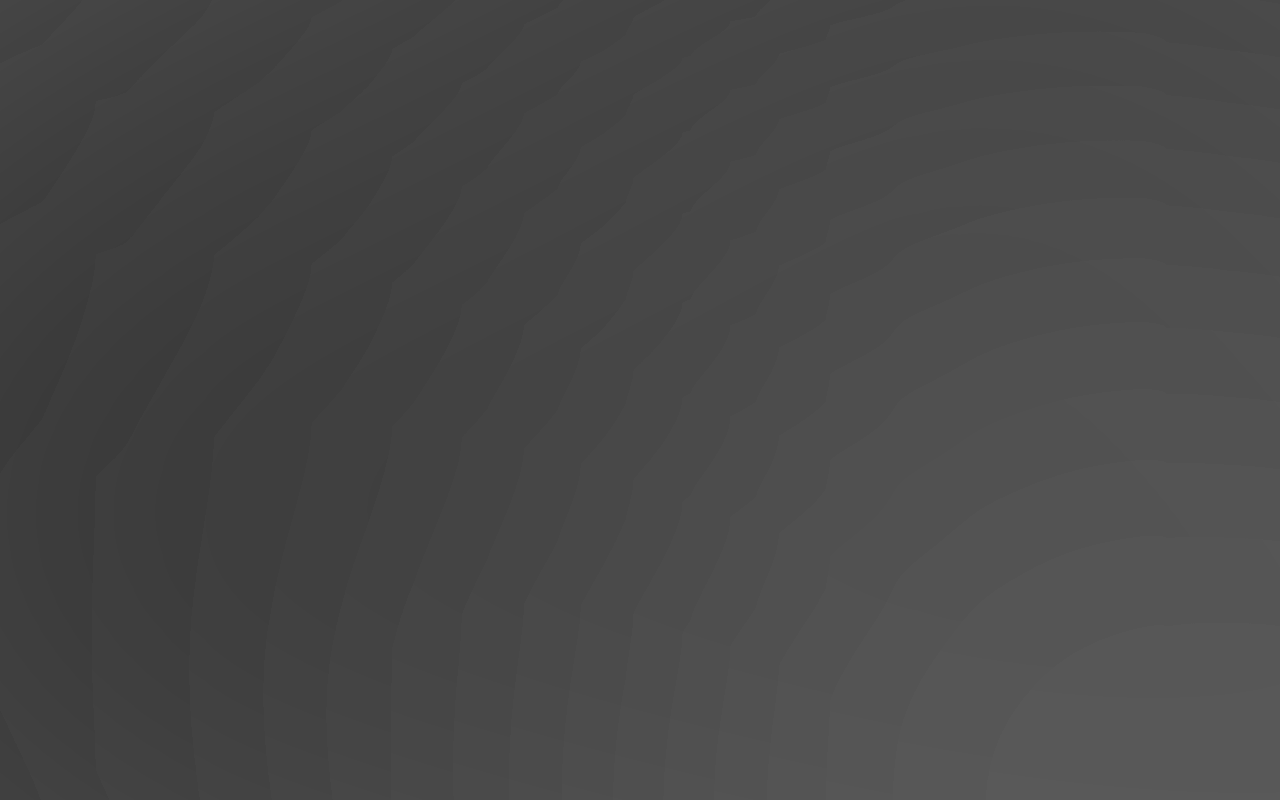
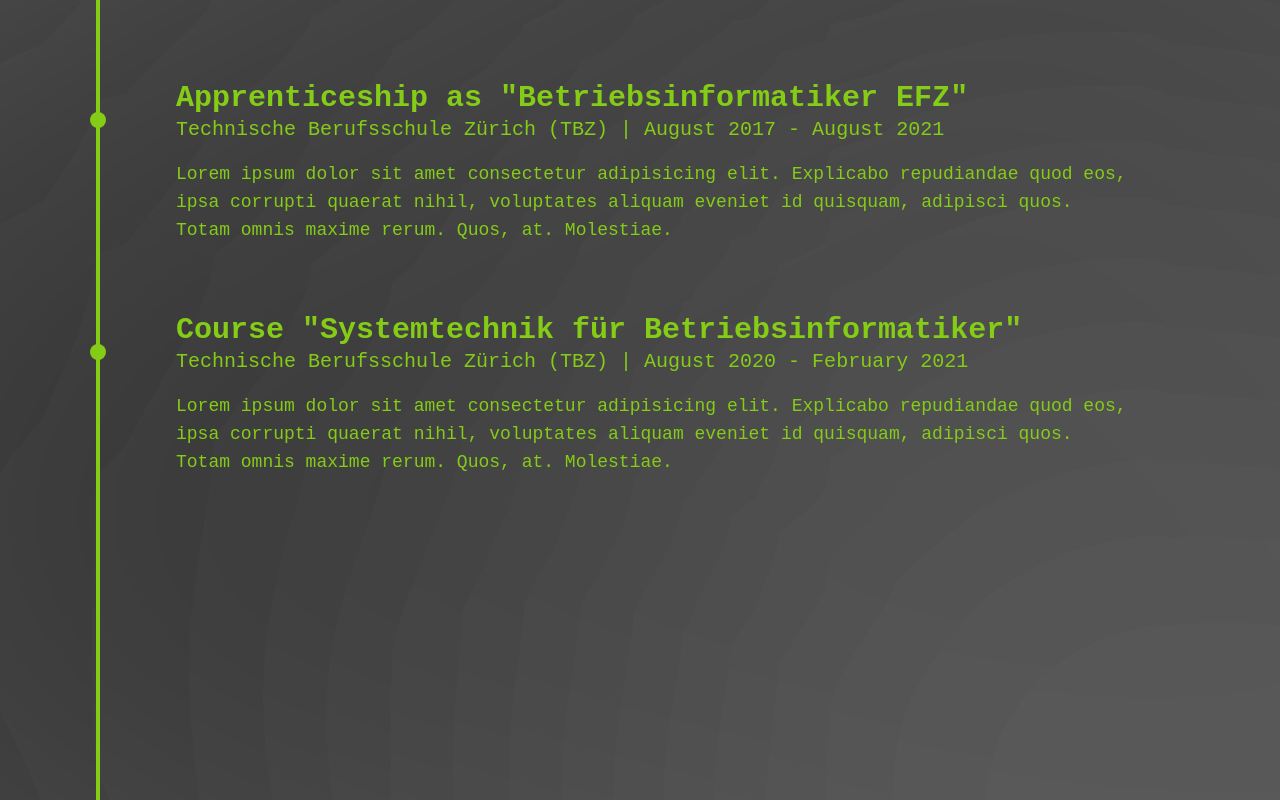
Before and after one commit to SayHeyD/david-docampo-portfolio, a Nuxt app: page /education in a window 1280 px wide. Before the commit this address had no page. Built offline with nearby package versions, Linux system fonts and the light colour scheme.

Commit message:
add education page

```diff
--- /dev/null
+++ b/pages/education.vue
@@ -0,0 +1,31 @@
+<template>
+  <Timeline :timeline-entries="timelineEntries" />
+</template>
+
+<script setup>
+import Timeline from '@/components/timeline/Timeline.vue'
+
+useSeoMeta({
+  title: 'David Docampo - Education',
+  ogTitle: 'David Docampo - Education',
+  description: 'My professional educational path.',
+  ogDescription: 'My professional educational path.',
+})
+
+const timelineEntries = ref([
+  {
+    id: 1,
+    title: 'Apprenticeship as "Betriebsinformatiker EFZ"',
+    subtitle: 'Technische Berufsschule Zürich (TBZ)',
+    date: 'August 2017 - August 2021',
+    text: 'Lorem ipsum dolor sit amet consectetur adipisicing elit. Explicabo repudiandae quod eos, ipsa corrupti quaerat nihil, voluptates aliquam eveniet id quisquam, adipisci quos. Totam omnis maxime rerum. Quos, at. Molestiae.'
+  },
+  {
+    id: 2,
+    title: 'Course "Systemtechnik für Betriebsinformatiker"',
+    subtitle: 'Technische Berufsschule Zürich (TBZ)',
+    date: 'August 2020 - February 2021',
+    text: 'Lorem ipsum dolor sit amet consectetur adipisicing elit. Explicabo repudiandae quod eos, ipsa corrupti quaerat nihil, voluptates aliquam eveniet id quisquam, adipisci quos. Totam omnis maxime rerum. Quos, at. Molestiae.'
+  }
+])
+</script>
```
